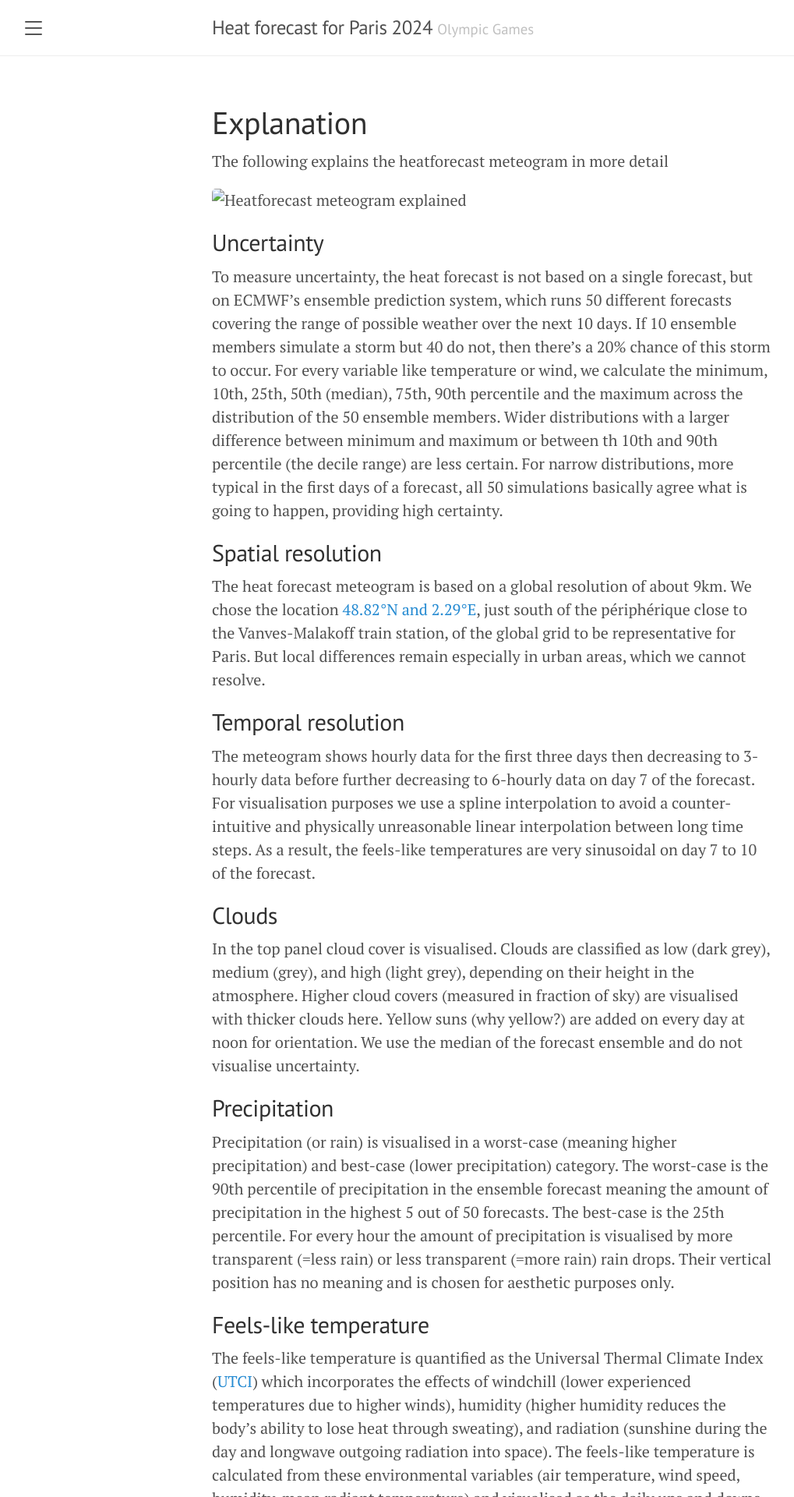
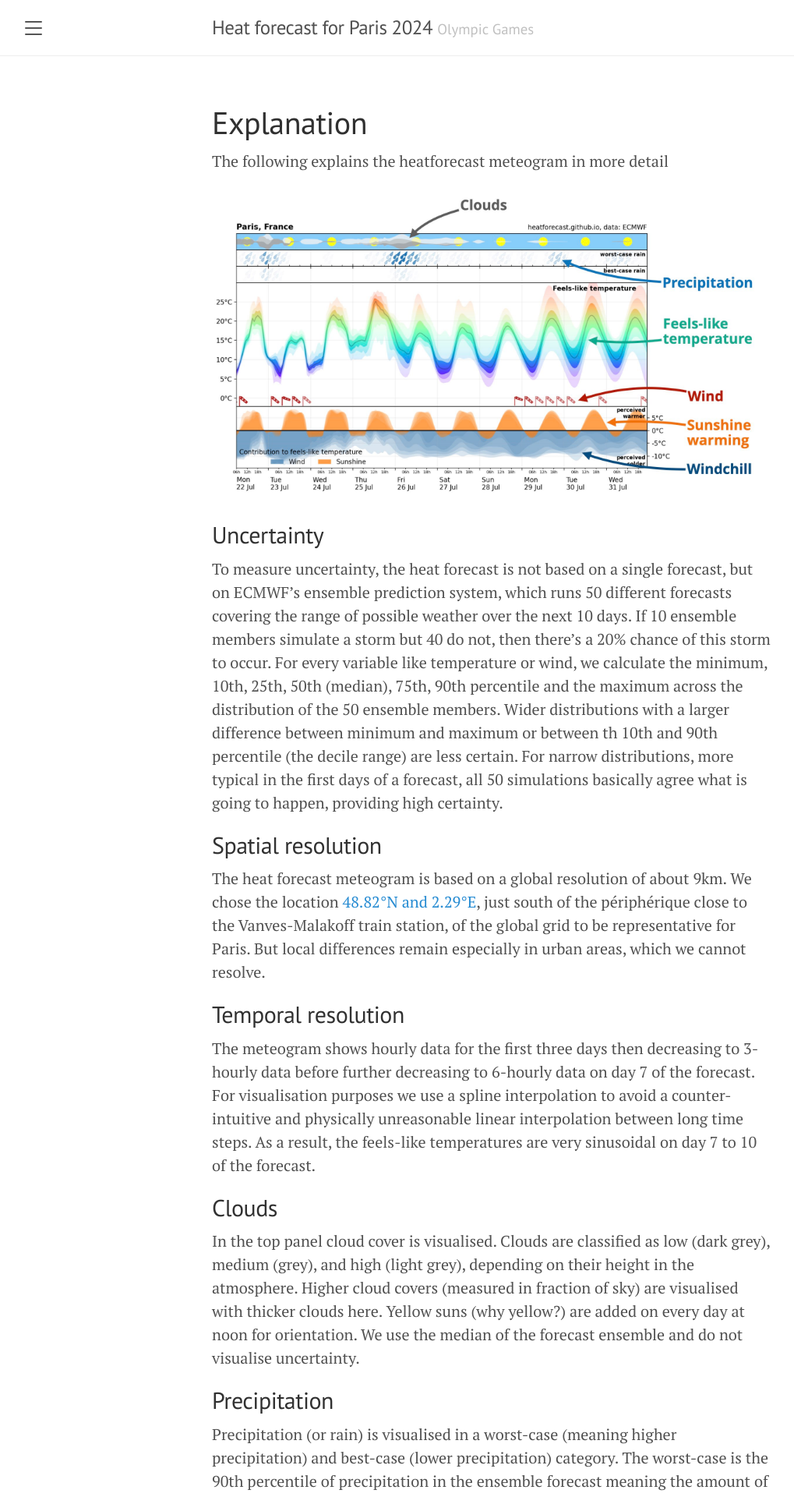
Before and after one commit to heatforecast/heatforecast.github.io, a Jekyll site: the page built from explanation.md, in a window 1280 px wide. Shown: the top 1920 px of the page at 78% size, without its empty margins (8-1027 px from the left). Built offline with Jekyll 4.4.1, drawn with Linux system fonts in a browser that asks for light colours.

Commit message:
absolute link

```diff
--- a/explanation.md
+++ b/explanation.md
@@ -5,7 +5,7 @@ title: Explanation
 
 The following explains the heatforecast meteogram in more detail
 
-![Heatforecast meteogram explained](images/explanation.jpg)
+![Heatforecast meteogram explained](https://heatforecast.github.io/images/explanation.jpg)
 
 ## Uncertainty
 
```
